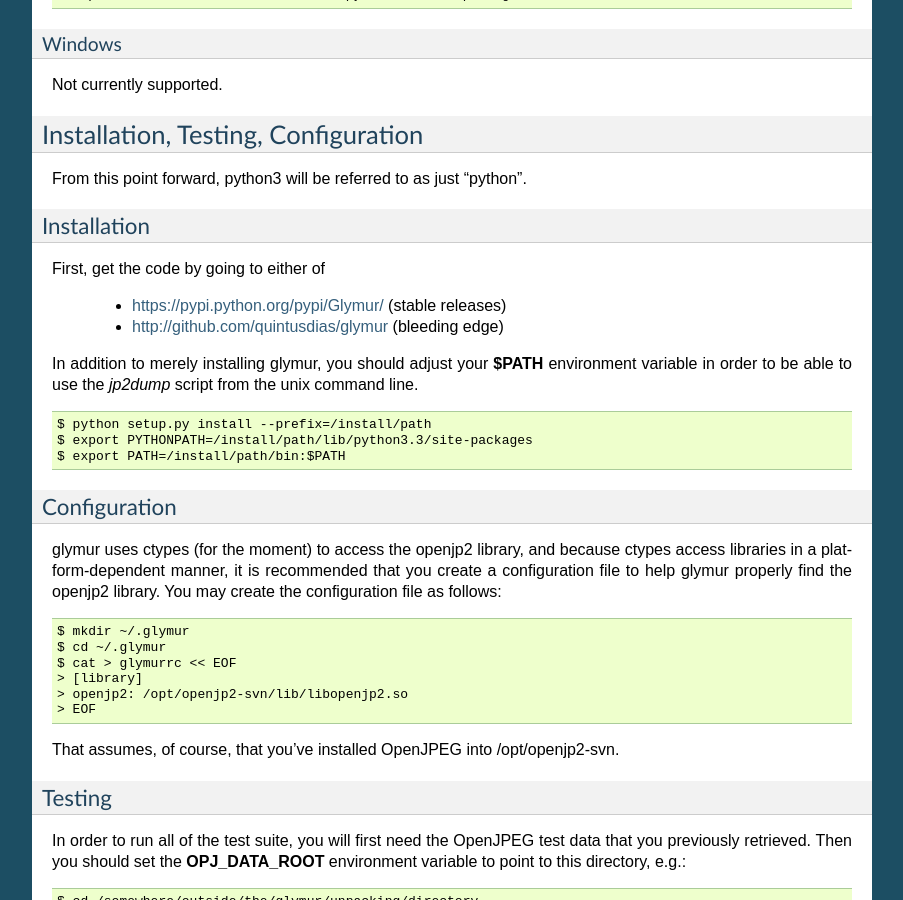
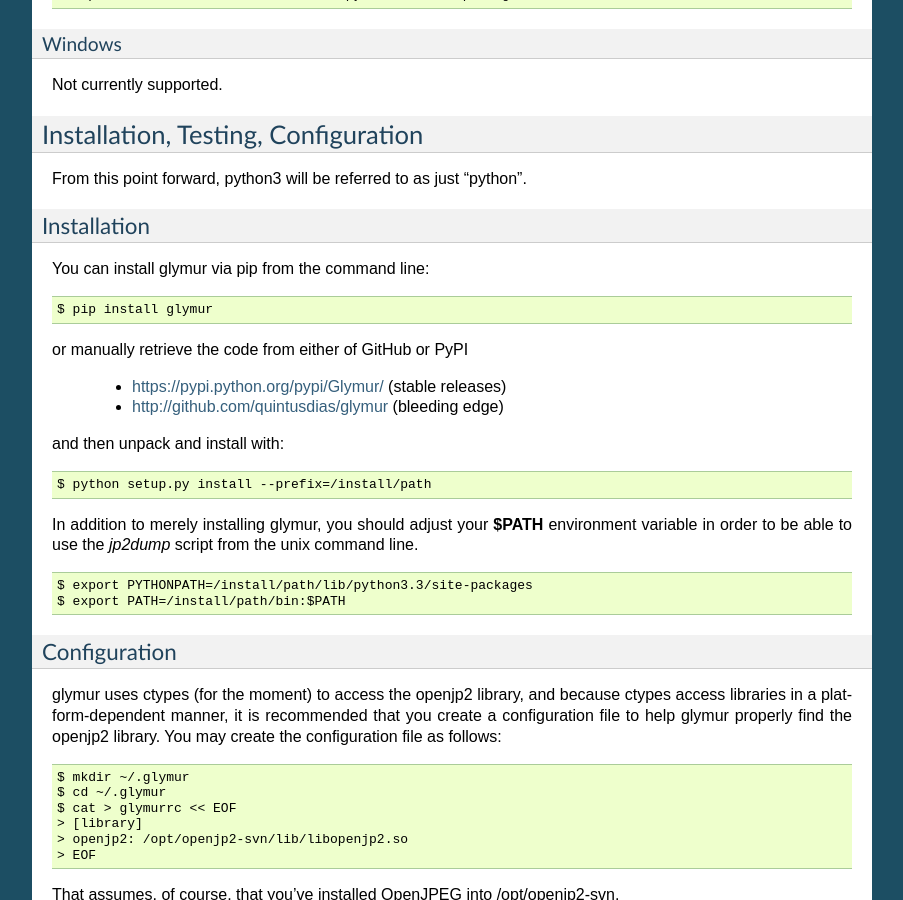
Before and after one commit to quintusdias/glymur, a Sphinx documentation site: the page built from docs/source/introduction.rst, in a window 1280 px wide and 900 px high, scrolled down 2264 px. Shown: the whole window, without its empty margins (198-1101 px from the left). Built offline with Sphinx 7.4.7, drawn with Linux system fonts in a browser that asks for light colours.

Commit message:
Mentioned installing directly via pip.  Closes #34.

```diff
--- a/docs/source/introduction.rst
+++ b/docs/source/introduction.rst
@@ -142,10 +142,18 @@
 Installation
 ============
 
-First, get the code by going to either of
+You can install glymur via pip from the command line::
+
+    $ pip install glymur
+
+or manually retrieve the code from either of GitHub or PyPI
 
     * https://pypi.python.org/pypi/Glymur/ (stable releases)
     * http://github.com/quintusdias/glymur (bleeding edge)
+
+and then unpack and install with::
+
+    $ python setup.py install --prefix=/install/path
 
 In addition to merely installing glymur, you should adjust your **$PATH**
 environment variable in order to be able to use the *jp2dump* script from
```
Also changed, not shown: other parts of docs/source/introduction.rst (+0 -1 lines).
